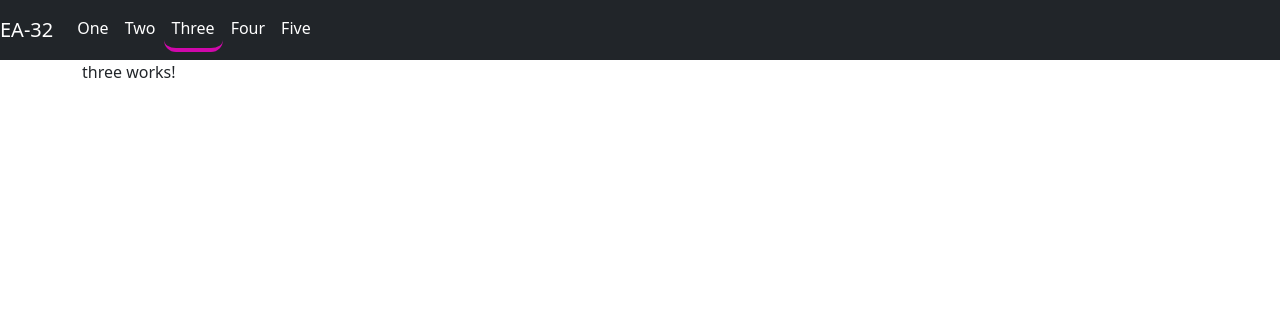
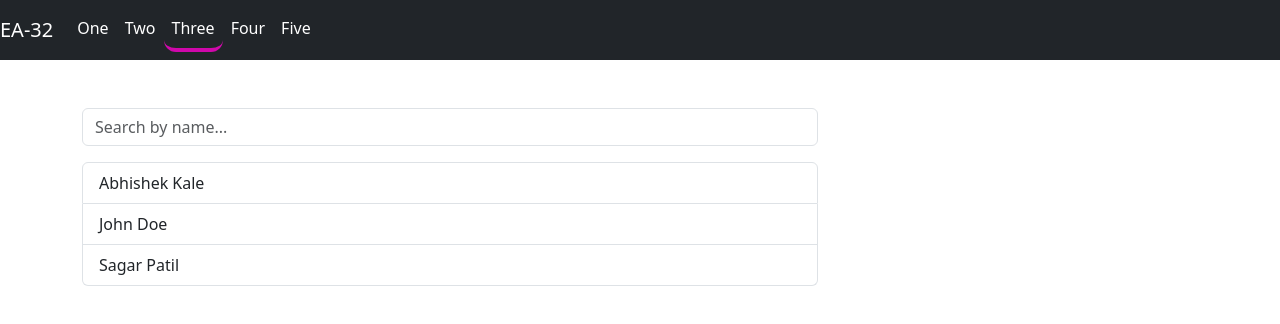
Before and after one commit to abhikaleangulardev-gif/basic_Custom_Pipe_Interview_Preparation_Angular_21, an Angular app: page /three in a window 1280 px wide. Shown: the top 324 px of the page. Built offline with nearby package versions, Linux system fonts and the light colour scheme.

Commit message:
completed-filter-pipe

```diff
--- a/src/app/component/three/three.html
+++ b/src/app/component/three/three.html
@@ -1 +1,11 @@
-<p>three works!</p>
+<div class="row my-5">
+    <div class="col-sm-8">
+        <input type="text" class="form-control mb-3" placeholder="Search by name..." [(ngModel)]="searchText">
+
+        <ul class="list-group">
+            <li class="list-group-item" *ngFor="let user of users | filterPipe:searchText:'name'">
+                {{ user.name }}
+            </li>
+        </ul>
+    </div>
+</div>
--- a/src/app/component/three/three.ts
+++ b/src/app/component/three/three.ts
@@ -1,11 +1,20 @@
+import { CommonModule } from '@angular/common';
 import { Component } from '@angular/core';
+import { FormsModule } from '@angular/forms';
+import { filterPipe } from '../../custom-pipe/filterPipe.pipe';
 
 @Component({
   selector: 'app-three',
-  imports: [],
+  imports: [CommonModule, FormsModule, filterPipe],
   templateUrl: './three.html',
   styleUrl: './three.css',
 })
 export class Three {
+  searchText: string = '';
 
+  users = [
+    { id: 1, name: 'Abhishek Kale' },
+    { id: 2, name: 'John Doe' },
+    { id: 3, name: 'Sagar Patil' }
+  ];
 }
--- /dev/null
+++ b/src/app/custom-pipe/filterPipe.pipe.ts
@@ -0,0 +1,24 @@
+import { Pipe, PipeTransform } from "@angular/core";
+
+@Pipe({
+    name:'filterPipe'
+})
+
+export class filterPipe implements PipeTransform{
+   transform(items: any[], searchText: string, fieldName: string): any[] {
+
+    console.log(items);
+    console.log(searchText);
+
+    console.log(fieldName);
+
+    searchText = searchText.toLowerCase();
+
+    return items.filter(item => {
+      if (item && item[fieldName]) {
+        return item[fieldName].toString().toLowerCase().includes(searchText);
+      }
+      return false;
+    });
+  }
+}
```
